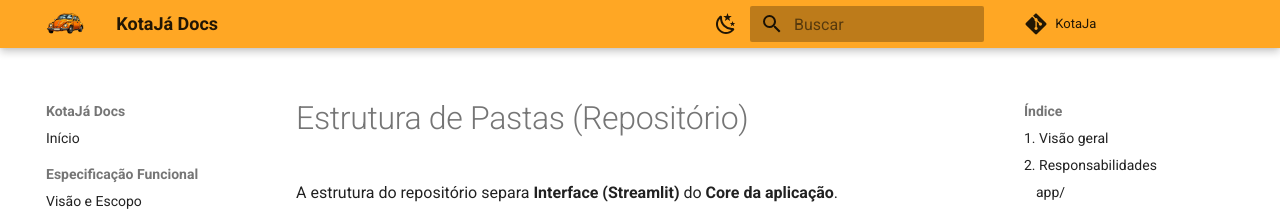
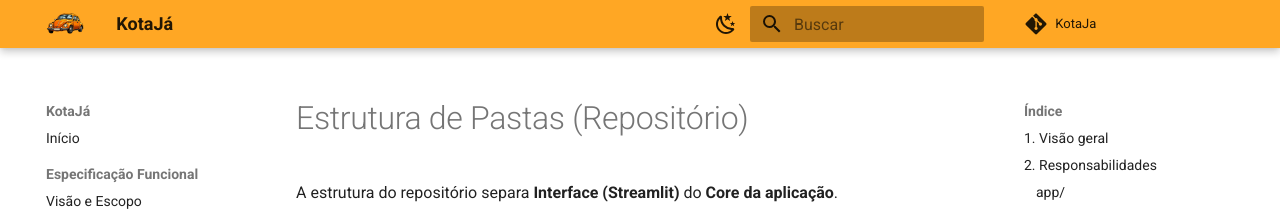
Before and after one commit to milenaaires/KotaJa, an MkDocs documentation site: the page built from docs/13-estrutura-pastas.md, in a window 1280 px wide. Shown: the top 211 px of the page. Built offline with MkDocs 1.6.1 and Material for MkDocs 9.7.7, drawn with Linux system fonts in a browser that asks for light colours; comment, search, counter and statistics services are not loaded.

Commit message:
Update mkdocs.yml

```diff
--- a/mkdocs.yml
+++ b/mkdocs.yml
@@ -1,4 +1,4 @@
-site_name: KotaJá Docs
+site_name: KotaJá
 site_description: Documentação do projeto KotaJá
 site_author: KotaJá
 repo_name: KotaJa
```
